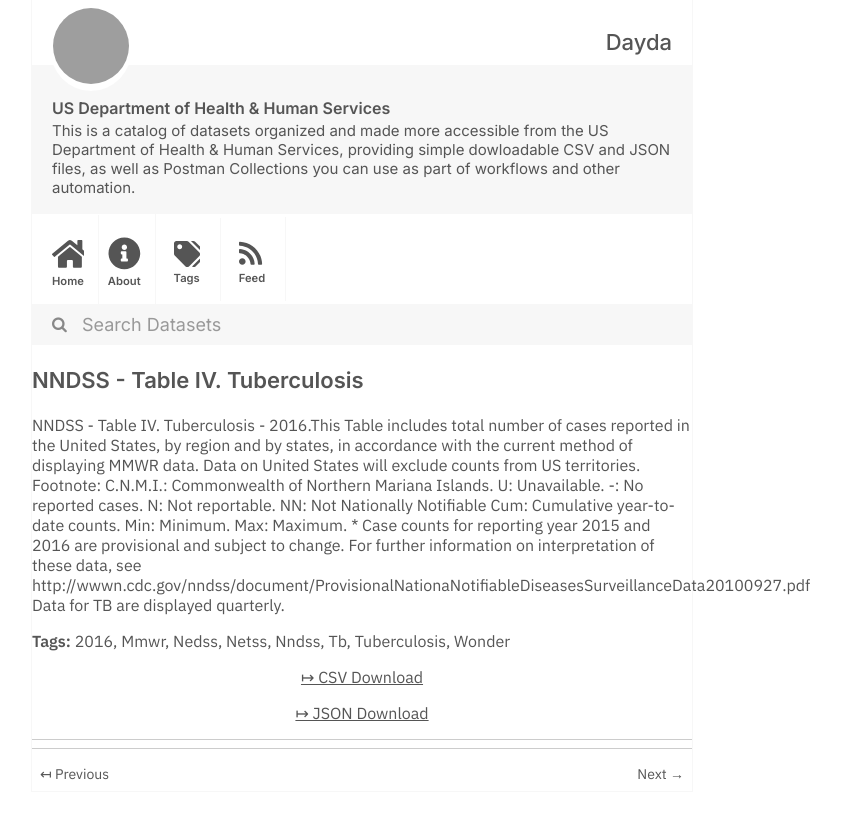
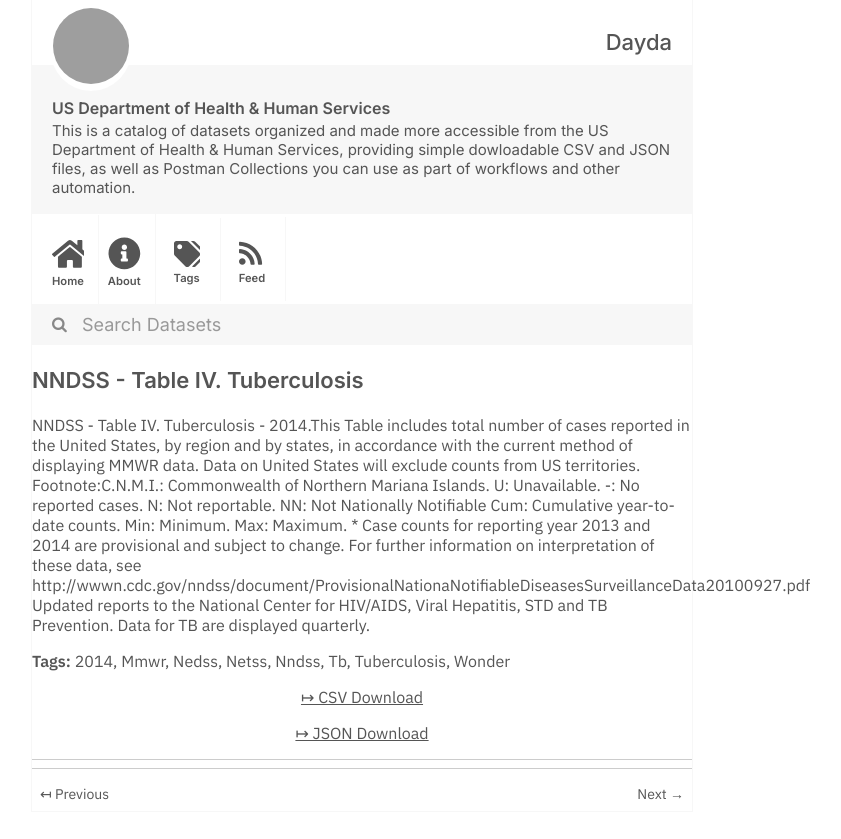
Before and after one commit to dayda-entities/us-department-of-health-and-human-services, a Jekyll site: the page built from _posts/2020-11-10-nndss-table-iv-tuberculosis.md, in a window 1280 px wide, cut to the strip 0-839 px from the top of the page. Shown: the whole strip, without its empty margins (278-1119 px from the left). Built offline with Jekyll 4.4.1, drawn with Linux system fonts in a browser that asks for light colours; grey boxes are pictures that could not be loaded.

Commit message:
Publish Data

```diff
--- a/_posts/2020-11-10-nndss-table-iv-tuberculosis.md
+++ b/_posts/2020-11-10-nndss-table-iv-tuberculosis.md
@@ -1,11 +1,11 @@
 ---
 title: NNDSS - Table IV. Tuberculosis
-created: '2020-11-10T16:18:18.078674'
-modified: '2021-04-21T22:16:50.211950'
+created: '2020-11-10T16:18:43.327503'
+modified: '2021-04-12T23:53:09.334016'
 state: active
 type: dataset
 tags:
-  - '2016'
+  - '2014'
   - Mmwr
   - Nedss
   - Netss
@@ -14,9 +14,9 @@ tags:
   - Tuberculosis
   - Wonder
 groups: []
-csv_url: 'https://data.cdc.gov/api/views/pkas-xr96/rows.csv?accessType=DOWNLOAD'
-json_url: 'https://data.cdc.gov/api/views/pkas-xr96/rows.json?accessType=DOWNLOAD'
+csv_url: 'https://data.cdc.gov/api/views/pxa6-asqb/rows.csv?accessType=DOWNLOAD'
+json_url: 'https://data.cdc.gov/api/views/pxa6-asqb/rows.json?accessType=DOWNLOAD'
 layout: post
 
 ---
-NNDSS - Table IV. Tuberculosis - 2016.This Table includes total number of cases reported in the United States, by region and by states, in accordance with the current method of displaying MMWR data.  Data on United States will exclude counts from US territories.  Footnote: C.N.M.I.: Commonwealth of Northern Mariana Islands. U: Unavailable.    -: No reported cases.    N: Not reportable.    NN: Not Nationally Notifiable    Cum: Cumulative year-to-date counts.    Min: Minimum.    Max: Maximum. * Case counts for reporting year 2015 and 2016 are provisional and subject to change. For further information on interpretation of these data, see http://wwwn.cdc.gov/nndss/document/ProvisionalNationaNotifiableDiseasesSurveillanceData20100927.pdf Data for TB are displayed quarterly.
+NNDSS - Table IV. Tuberculosis - 2014.This Table includes total number of cases reported in the United States, by region and by states, in accordance with the current method of displaying MMWR data.  Data on United States will exclude counts from US territories.  Footnote:C.N.M.I.: Commonwealth of Northern Mariana Islands. U: Unavailable.    -: No reported cases.    N: Not reportable.    NN: Not Nationally Notifiable    Cum: Cumulative year-to-date counts.    Min: Minimum.    Max: Maximum. * Case counts for reporting year 2013 and 2014 are provisional and subject to change. For further information on interpretation of these data, see http://wwwn.cdc.gov/nndss/document/ProvisionalNationaNotifiableDiseasesSurveillanceData20100927.pdf Updated reports to the National Center for HIV/AIDS, Viral Hepatitis, STD and TB Prevention. Data for TB are displayed quarterly.
```
